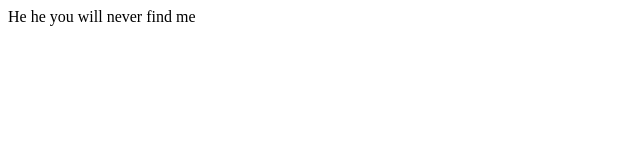
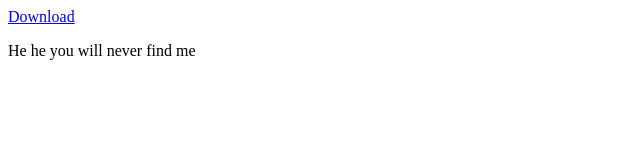
Before and after one commit to Scratchysoft/Online-ARG, a plain HTML site: page index.html in a window 1280 px wide. Shown: the whole page, without its empty margins (0-640 px from the left). Drawn offline with Linux system fonts and the light colour scheme.

Commit message:
Update index.html

```diff
--- a/index.html
+++ b/index.html
@@ -1,5 +1,6 @@
 <html>
 <!--   MzcgMzMgMjAgMzYgMzMgMjAgMzcgMzIgMjAgMzYgMzEgMjAgMzYgMzIgMjAgMzYgMzIgMjAgMzYgNjMgMjAgMzYgMzUgMjAgMzIgNjUgMjAgMzYgMzMgMjAgMzYgNjYgMjAgMzYgNjQ=   -->
 <!--   https://gchq.github.io/CyberChef/#recipe=Triple_DES_Decrypt(%7B'option':'UTF8','string':'cluex4'%7D,%7B'option':'UTF8','string':'12345678'%7D,'CBC','Hex','Raw')   -->
+ <a href=https://raw.githubusercontent.com/Scratchysoft/Online-ARG/master/download%20(1).dat>Download</a>
  <p>He he you will never find me</p>
 </html>
```
